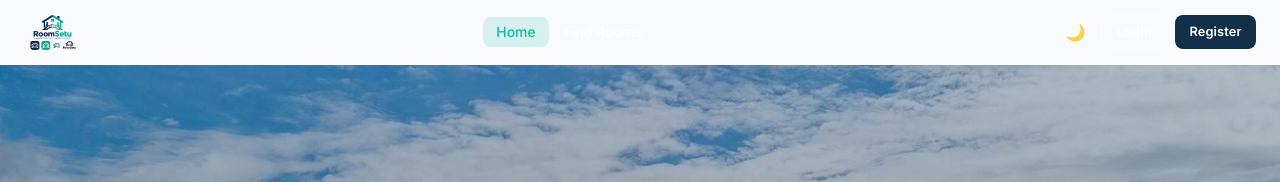
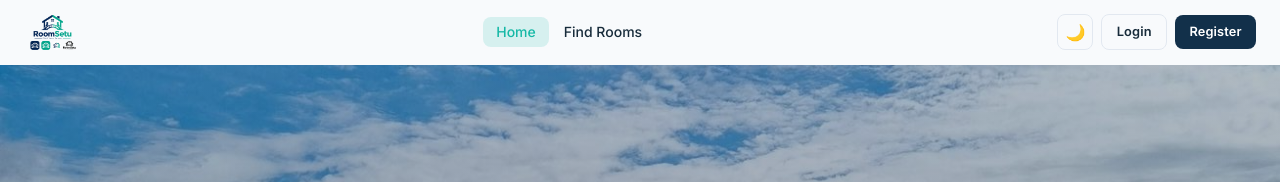
Before and after one commit to Himanshusinghbisht001/RoomSetu, a React (Vite) app in the folder frontend/: page / in a window 1280 px wide. Shown: the top 182 px of the page. Built offline with nearby package versions, Linux system fonts and the light colour scheme; no server answers.

Commit message:
fix light mode navbar visibility

```diff
--- a/frontend/src/styles/globals.css
+++ b/frontend/src/styles/globals.css
@@ -626,33 +626,33 @@ select {
   color: #ffffff;
 }
 
-/* Light Mode Navbar Overrides (Solid / Scrolled state) */
-html:not([data-theme="dark"]) .navbar:not(.navbar-transparent) .navbar-link {
-  color: #172B3A;
-}
-html:not([data-theme="dark"]) .navbar:not(.navbar-transparent) .navbar-link:hover {
-  color: #16B8A6;
-  background-color: #F1FAF8;
-}
-html:not([data-theme="dark"]) .navbar:not(.navbar-transparent) .btn-outline {
-  background-color: #FFFFFF;
-  color: #172B3A;
-  border-color: #DCE5EC;
-}
-html:not([data-theme="dark"]) .navbar:not(.navbar-transparent) .btn-outline:hover {
-  background-color: #F1FAF8;
-  color: #12304A;
-  border-color: #16B8A6;
-}
-html:not([data-theme="dark"]) .navbar:not(.navbar-transparent) .theme-toggle {
-  background-color: #FFFFFF;
-  color: #172B3A;
-  border-color: #DCE5EC;
-}
-html:not([data-theme="dark"]) .navbar:not(.navbar-transparent) .theme-toggle:hover {
-  background-color: #F1FAF8;
-  color: #12304A;
-  border-color: #16B8A6;
+/* Light Mode Navbar Overrides (Solid / Scrolled / Transparent states) */
+html:not([data-theme="dark"]) .navbar .navbar-link {
+  color: var(--text);
+}
+html:not([data-theme="dark"]) .navbar .navbar-link:hover {
+  color: var(--primary);
+  background-color: var(--surface-hover);
+}
+html:not([data-theme="dark"]) .navbar .btn-outline {
+  background-color: transparent;
+  color: var(--text);
+  border-color: var(--border);
+}
+html:not([data-theme="dark"]) .navbar .btn-outline:hover {
+  background-color: var(--surface-hover);
+  color: var(--primary);
+  border-color: var(--primary);
+}
+html:not([data-theme="dark"]) .navbar .theme-toggle {
+  background-color: transparent;
+  color: var(--text);
+  border-color: var(--border);
+}
+html:not([data-theme="dark"]) .navbar .theme-toggle:hover {
+  background-color: var(--surface-hover);
+  color: var(--primary);
+  border-color: var(--primary);
 }
 
 .hamburger {
@@ -682,6 +682,12 @@ html:not([data-theme="dark"]) .navbar:not(.navbar-transparent) .theme-toggle:hov
 }
 .navbar.navbar-transparent .hamburger span {
   background-color: rgba(255,255,255,0.9);
+}
+html:not([data-theme="dark"]) .navbar .hamburger {
+  border-color: var(--border);
+}
+html:not([data-theme="dark"]) .navbar .hamburger span {
+  background-color: var(--text);
 }
 .hamburger.open span:nth-child(1) {
   transform: translateY(6px) rotate(45deg);
```
